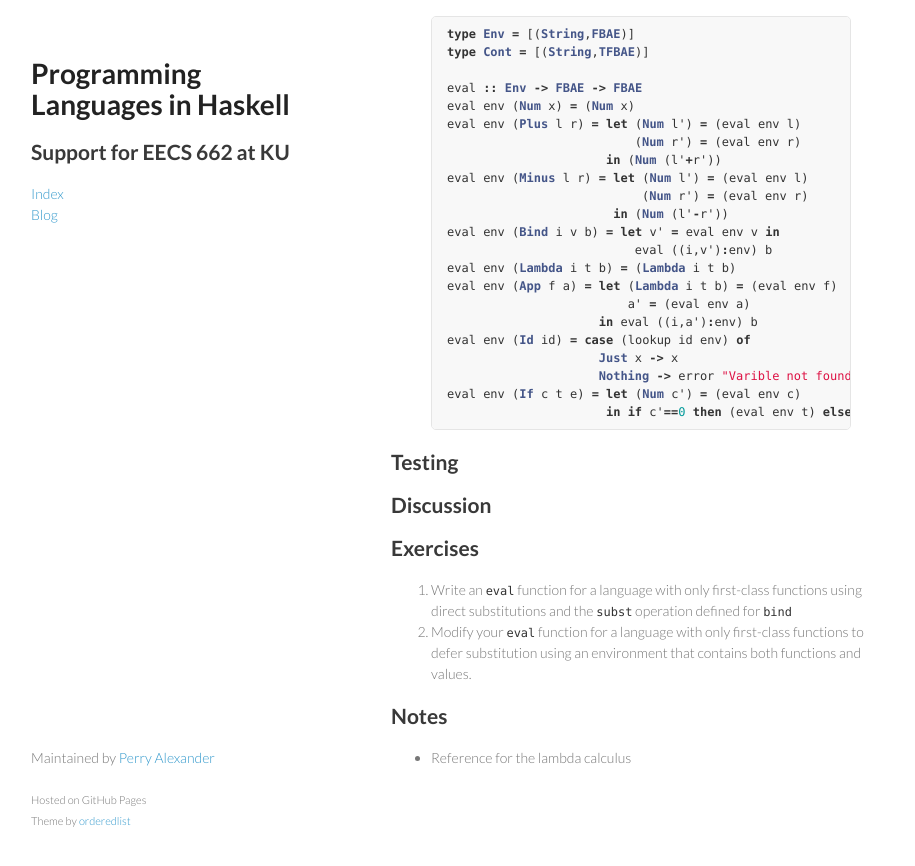
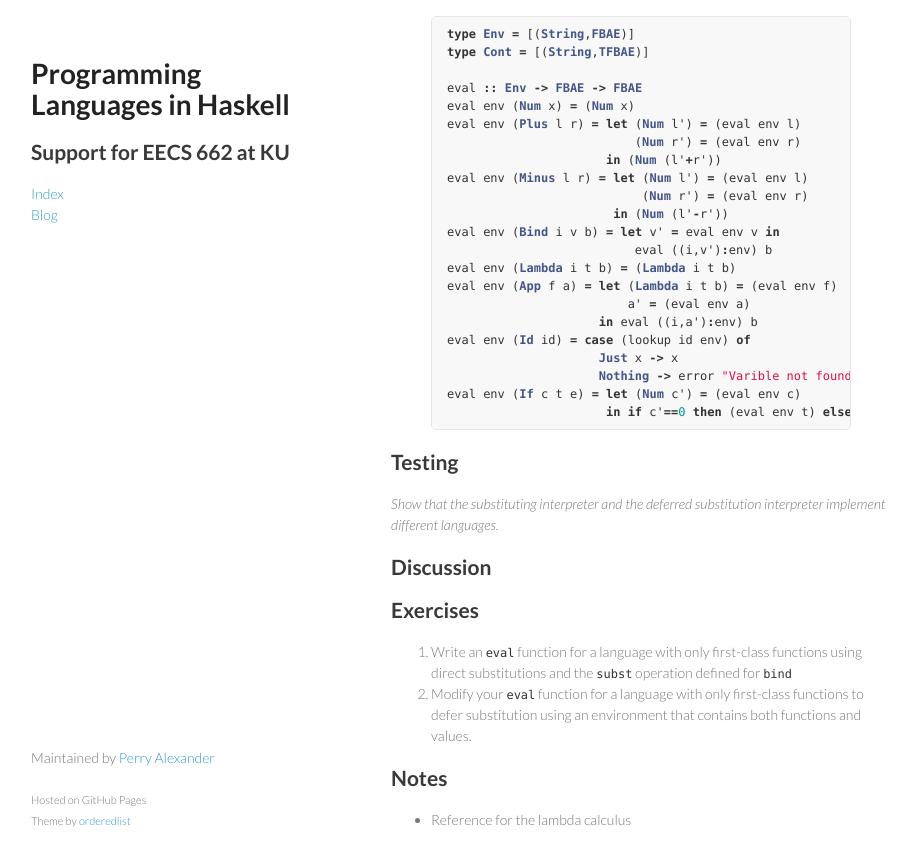
Before and after one commit to ku-sldg/plih, a Jekyll site: the page built from _funs/1-Adding-Functions.md, in a window 1280 px wide and 900 px high, scrolled down 7242 px. Shown: the top 866 px of the window, without its empty margins (179-1094 px from the left). Built offline with Jekyll 4.4.1, drawn with Linux system fonts in a browser that asks for light colours; formulas are drawn with MathJax 3; before the commit the page ends 8080 px from its top, so only the background shows below that.

Commit message:
adding notes on function testing

```diff
--- a/_funs/1-Adding-Functions.md
+++ b/_funs/1-Adding-Functions.md
@@ -354,6 +354,8 @@ eval env (If c t e) = let (Num c') = (eval env c)
 
 ## Testing
 
+*Show that the substituting interpreter and the deferred substitution interpreter implement different languages.*
+
 ## Discussion
 
 ## Exercises
```
